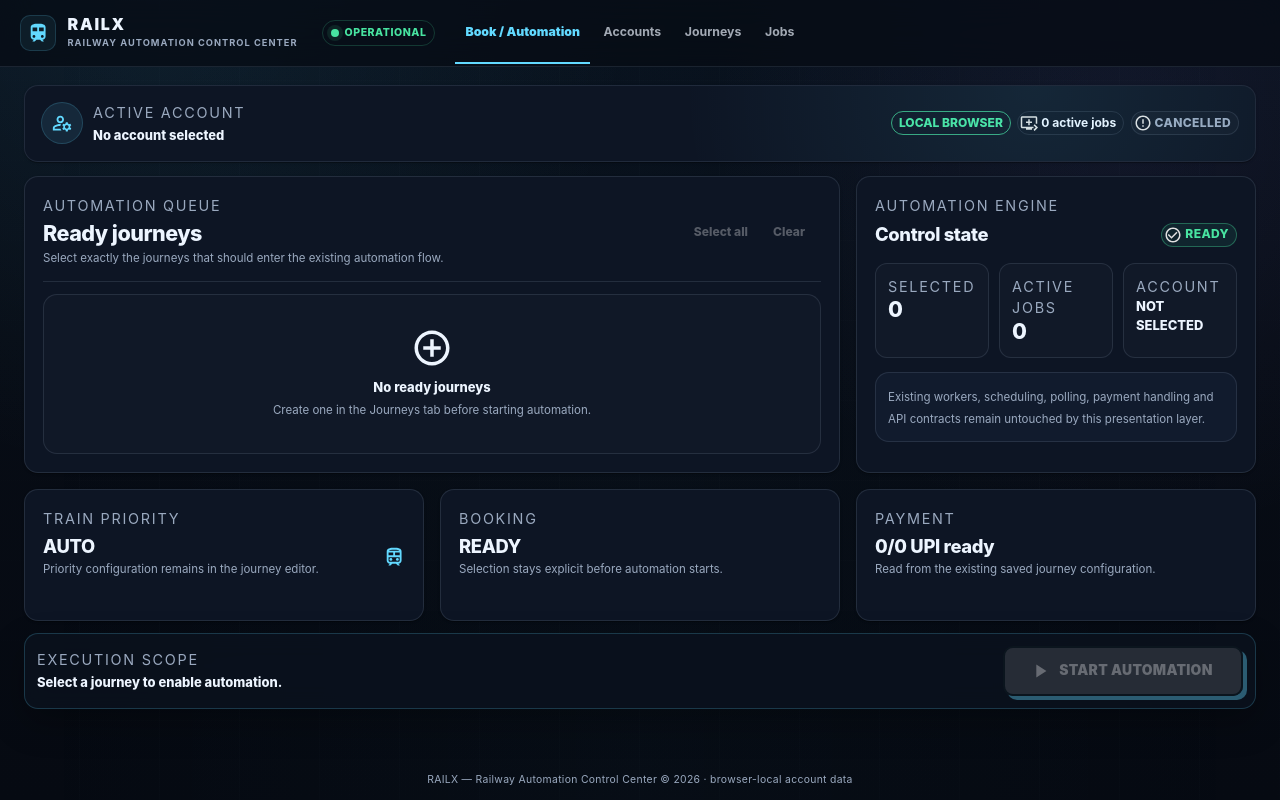
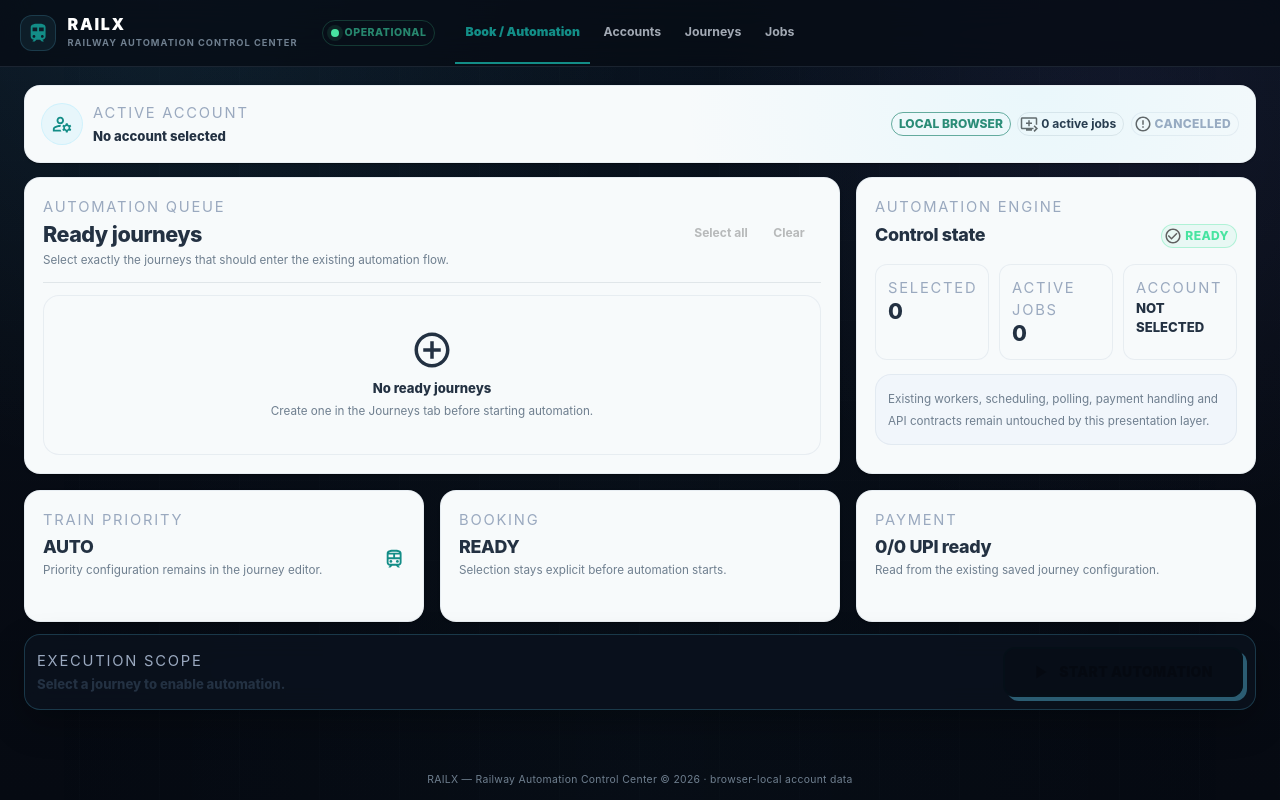
Before and after one commit to shrivastava-26/irctc, a React (Vite) app in the folder ui/: page / in a window 1280 px wide. Built offline with nearby package versions, Linux system fonts and the light colour scheme.

Commit message:
ui: set soft light theme

```diff
--- a/ui/src/theme.js
+++ b/ui/src/theme.js
@@ -2,156 +2,81 @@ import { createTheme } from '@mui/material/styles'
 
 export const theme = createTheme({
   palette: {
-    mode: 'dark',
-    primary: {
-      main: '#62d9ff',
-      dark: '#1ca7d7',
-      light: '#a4ecff',
-      contrastText: '#051019',
-    },
-    secondary: {
-      main: '#9f8cff',
-      dark: '#7664df',
-      light: '#c1b7ff',
-      contrastText: '#0a0816',
-    },
-    background: {
-      default: '#070c15',
-      paper: '#0d1524',
-    },
-    success: {
-      main: '#48e4a1',
-      light: 'rgba(72,228,161,0.12)',
-      dark: '#1cae73',
-    },
-    warning: {
-      main: '#ffbf69',
-      light: 'rgba(255,191,105,0.12)',
-      dark: '#d89033',
-    },
-    error: {
-      main: '#ff7185',
-      light: 'rgba(255,113,133,0.12)',
-      dark: '#d94861',
-    },
-    info: {
-      main: '#75a9ff',
-      light: 'rgba(117,169,255,0.12)',
-      dark: '#4f80d9',
-    },
-    text: {
-      primary: '#edf5ff',
-      secondary: '#9aa9bf',
-      disabled: '#637088',
-    },
-    divider: 'rgba(152,169,194,0.16)',
+    mode: 'light',
+    primary: { main: '#138d87', dark: '#0f716c', light: '#58b6b0', contrastText: '#ffffff' },
+    secondary: { main: '#5f6f85', dark: '#4a586a', light: '#8b99ab', contrastText: '#ffffff' },
+    background: { default: '#edf2f4', paper: '#f7fafb' },
+    success: { main: '#27876e', light: '#e9f6f1', dark: '#1e6e5a' },
+    warning: { main: '#b47640', light: '#fbf1e8', dark: '#925b2d' },
+    error: { main: '#b65358', light: '#faecec', dark: '#944348' },
+    info: { main: '#50708a', light: '#edf3f7', dark: '#3c596e' },
+    text: { primary: '#233142', secondary: '#6f7f8f', disabled: '#a3afba' },
+    divider: 'rgba(84,106,123,0.14)',
   },
-  shape: {
-    borderRadius: 14,
-  },
+  shape: { borderRadius: 16 },
   typography: {
-    fontFamily: 'Inter, ui-sans-serif, system-ui, -apple-system, BlinkMacSystemFont, "Segoe UI", sans-serif',
+    fontFamily: 'Inter, Manrope, ui-sans-serif, system-ui, -apple-system, BlinkMacSystemFont, "Segoe UI", sans-serif',
     fontSize: 13,
-    h1: { fontSize: '1.7rem', fontWeight: 850, letterSpacing: '-0.03em' },
-    h2: { fontSize: '1.35rem', fontWeight: 850, letterSpacing: '-0.025em' },
-    h3: { fontSize: '1.15rem', fontWeight: 850, letterSpacing: '-0.02em' },
-    h4: { fontSize: '1rem', fontWeight: 850 },
-    h5: { fontSize: '0.94rem', fontWeight: 800 },
-    h6: { fontSize: '0.88rem', fontWeight: 850 },
-    body1: { fontSize: '0.9rem' },
-    body2: { fontSize: '0.81rem' },
-    caption: { fontSize: '0.72rem' },
-    button: {
-      textTransform: 'none',
-      fontWeight: 800,
-      fontSize: '0.8rem',
-    },
+    h1: { fontSize: '1.7rem', fontWeight: 800, letterSpacing: '-0.035em' },
+    h2: { fontSize: '1.35rem', fontWeight: 800, letterSpacing: '-0.025em' },
+    h3: { fontSize: '1.12rem', fontWeight: 800, letterSpacing: '-0.02em' },
+    h4: { fontSize: '1rem', fontWeight: 800 },
+    h5: { fontSize: '0.95rem', fontWeight: 750 },
+    h6: { fontSize: '0.9rem', fontWeight: 800 },
+    body1: { fontSize: '0.92rem' },
+    body2: { fontSize: '0.82rem' },
+    caption: { fontSize: '0.73rem' },
+    button: { textTransform: 'none', fontWeight: 750, fontSize: '0.82rem' },
   },
   components: {
-    MuiCssBaseline: {
+    MuiCssBaseline: { styleOverrides: { body: { backgroundColor: '#edf2f4', color: '#233142' } } },
+    MuiButton: {
       styleOverrides: {
-        body: {
-          backgroundColor: '#070c15',
-          color: '#edf5ff',
+        root: {
+          borderRadius: 12, minHeight: 40,
+          transition: 'transform 100ms ease, box-shadow 100ms ease, background-color 100ms ease, border-color 100ms ease',
+          '&:active': { transform: 'translateY(1px)' },
+          '&:focus-visible': { outline: '2px solid #138d87', outlineOffset: 2 },
+        },
+        contained: {
+          boxShadow: '3px 3px 8px rgba(142,158,171,0.24), -3px -3px 8px rgba(255,255,255,0.78)',
+          '&:hover': { boxShadow: '4px 4px 10px rgba(142,158,171,0.28), -4px -4px 10px rgba(255,255,255,0.82)' },
+        },
+        outlined: {
+          borderColor: 'rgba(84,106,123,0.20)',
+          '&:hover': { borderColor: 'rgba(19,141,135,0.44)', backgroundColor: 'rgba(19,141,135,0.04)' },
         },
       },
     },
-    MuiAppBar: {
-      defaultProps: { color: 'transparent' },
-    },
-    MuiButton: {
-      styleOverrides: {
-        root: {
-          borderRadius: 10,
-          minHeight: 38,
-          transition: 'transform 120ms ease, box-shadow 120ms ease, background-color 120ms ease, border-color 120ms ease',
-          '&:active': { transform: 'translateY(1px)' },
-          '&:focus-visible': {
-            outline: '2px solid #62d9ff',
-            outlineOffset: 2,
-          },
-        },
-        contained: {
-          boxShadow: '0 8px 18px rgba(0,0,0,0.24)',
-          '&:hover': { boxShadow: '0 10px 20px rgba(0,0,0,0.3)' },
-        },
-      },
-    },
-    MuiIconButton: {
-      styleOverrides: {
-        root: {
-          borderRadius: 10,
-          '&:focus-visible': {
-            outline: '2px solid #62d9ff',
-            outlineOffset: 2,
-          },
-        },
-      },
-    },
-    MuiPaper: {
-      styleOverrides: {
-        root: { backgroundImage: 'none' },
-      },
-    },
-    MuiCard: {
-      styleOverrides: {
-        root: {
-          borderRadius: 16,
-          boxShadow: '0 12px 32px rgba(0,0,0,0.22)',
-        },
-      },
-    },
-    MuiTextField: {
-      defaultProps: { variant: 'outlined', size: 'small' },
-    },
-    MuiSelect: {
-      defaultProps: { size: 'small' },
-    },
-    MuiChip: {
-      styleOverrides: {
-        root: { fontWeight: 750 },
-      },
-    },
+    MuiIconButton: { styleOverrides: { root: { borderRadius: 12, '&:focus-visible': { outline: '2px solid #138d87', outlineOffset: 2 } } } },
+    MuiPaper: { styleOverrides: { root: { backgroundImage: 'none' } } },
+    MuiCard: { styleOverrides: { root: { borderRadius: 18, boxShadow: '4px 5px 14px rgba(142,158,171,0.20), -4px -4px 14px rgba(255,255,255,0.88)' } } },
+    MuiTextField: { defaultProps: { variant: 'outlined', size: 'small' } },
+    MuiSelect: { defaultProps: { size: 'small' } },
+    MuiChip: { styleOverrides: { root: { fontWeight: 700 } } },
     MuiTableCell: {
       styleOverrides: {
-        root: {
-          borderColor: 'rgba(152,169,194,0.12)',
-          color: '#edf5ff',
-        },
-        head: {
-          color: '#9aa9bf',
-          fontWeight: 800,
-          background: '#0b1220',
-        },
+        root: { borderColor: 'rgba(84,106,123,0.10)', color: '#233142' },
+        head: { color: '#6f7f8f', fontWeight: 750, background: 'rgba(255,255,255,0.42)' },
       },
     },
     MuiDialog: {
       styleOverrides: {
         paper: {
-          background: '#0b1321',
-          border: '1px solid rgba(152,169,194,0.16)',
-          borderRadius: 16,
-          boxShadow: '0 24px 70px rgba(0,0,0,0.48)',
+          background: 'rgba(248,250,251,0.96)',
+          border: '1px solid rgba(255,255,255,0.78)',
+          borderRadius: 20,
+          boxShadow: '10px 16px 36px rgba(112,128,142,0.24), -10px -10px 28px rgba(255,255,255,0.82)',
+        },
+      },
+    },
+    MuiAccordion: {
+      styleOverrides: {
+        root: {
+          background: 'rgba(248,250,251,0.62)',
+          border: '1px solid rgba(84,106,123,0.10)',
+          boxShadow: 'inset 1px 1px 4px rgba(142,158,171,0.08), inset -1px -1px 4px rgba(255,255,255,0.72)',
+          '&:before': { display: 'none' },
         },
       },
     },
```
